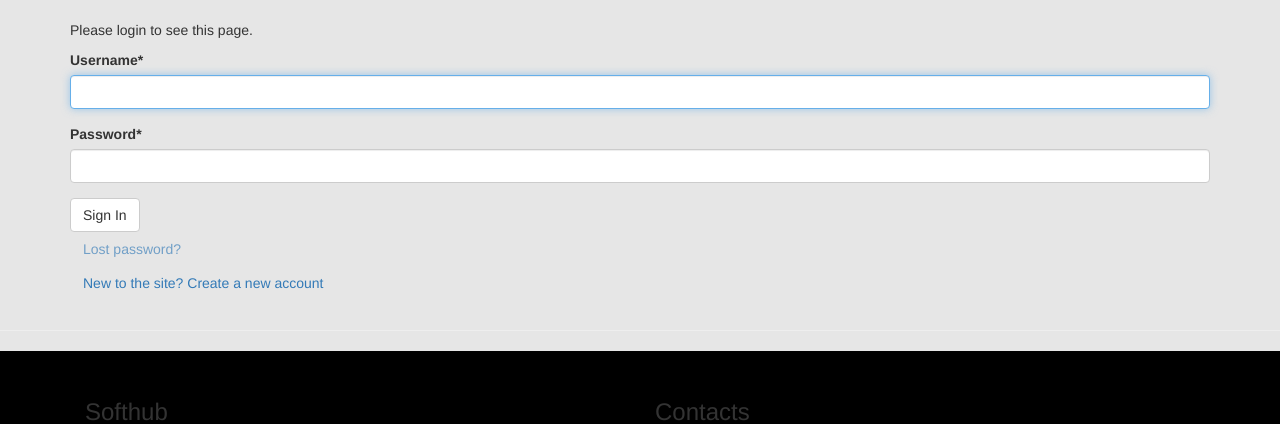
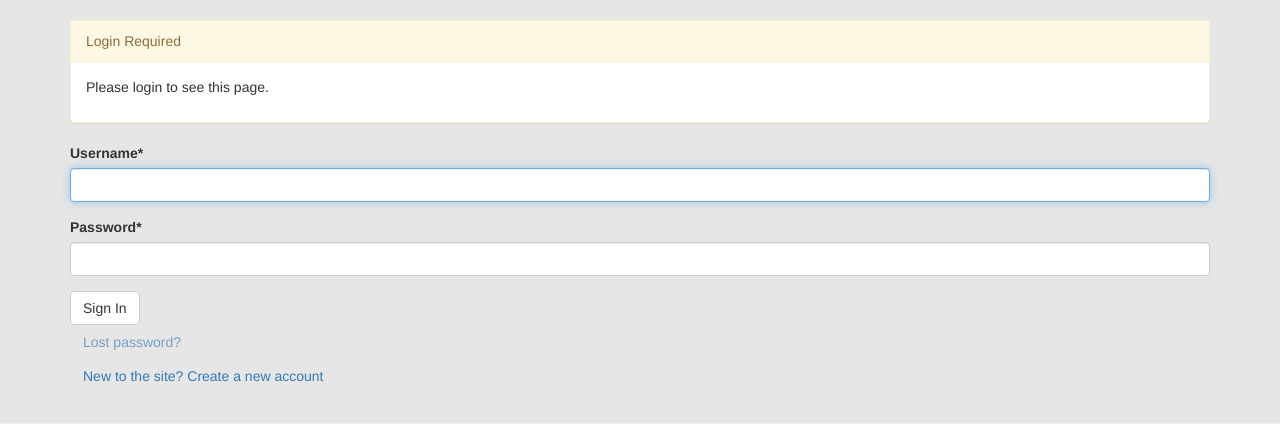
Before and after one commit to davcri/softhub, a Django app: page /softhub/login/?next=/softhub/upload/app/ in a window 1280 px wide. Shown: the part 51-475 px from the top of the page. Run offline with Django 3.2, Linux system fonts and the light colour scheme; some libraries are stand-ins or nearby versions.

Commit message:
Better warning message for required authentication

```diff
--- a/softhub/templates/registration/login.html
+++ b/softhub/templates/registration/login.html
@@ -8,12 +8,21 @@
     For example: http://127.0.0.1:8000/softhub/login/?next=/softhub/upload/app/
   -->
   {% if next %}
+    <div class="panel panel-warning">
+      <div class="panel-heading">
+        Login Required
+      </div>
+      <div class="panel-body">
+
         {% if user.is_authenticated %}
         <p>Your account doesn't have access to this page. To proceed,
         please login with an account that has access.</p>
         {% else %}
         <p>Please login to see this page.</p>
         {% endif %}
+
+      </div>
+    </div>
   {% endif %}
 
   <form class="" action="{% url 'softhub:login' %}" method="post">
```
Lines whose indentation alone changed are shown as unchanged.
